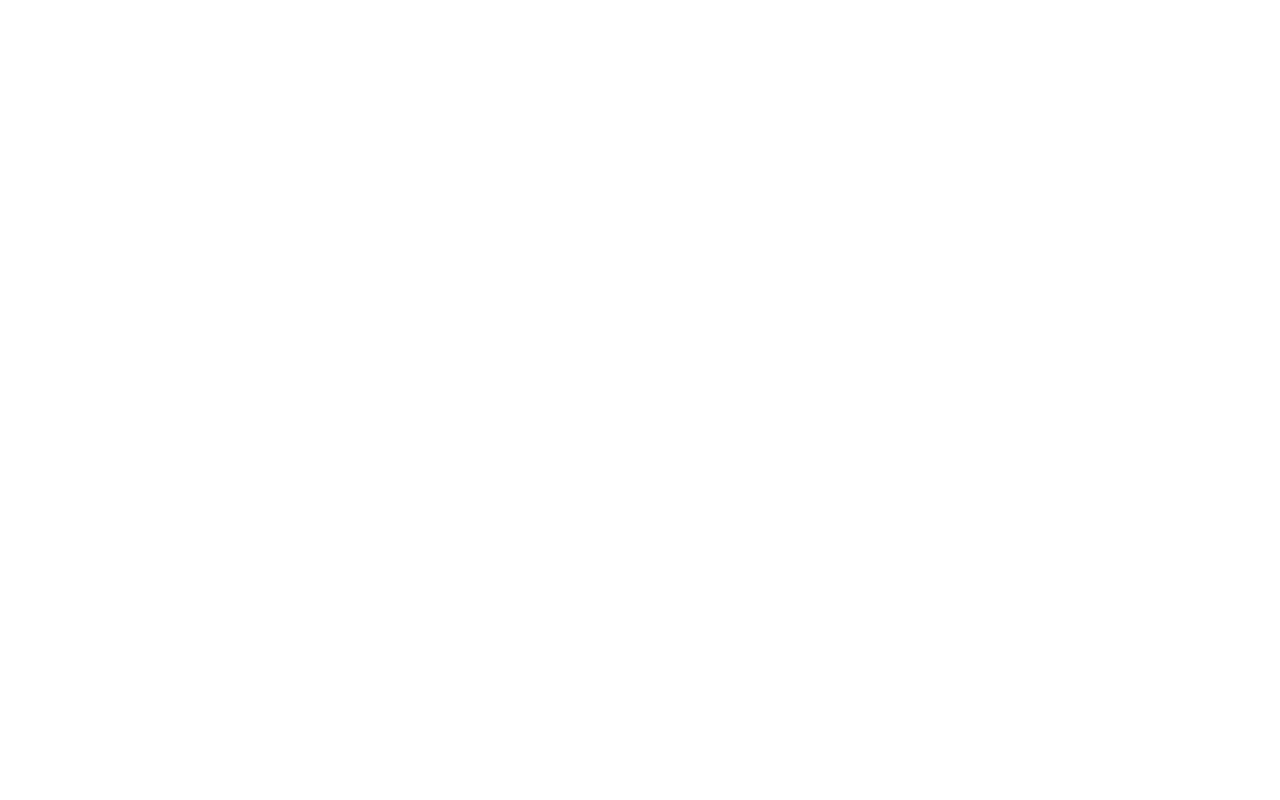
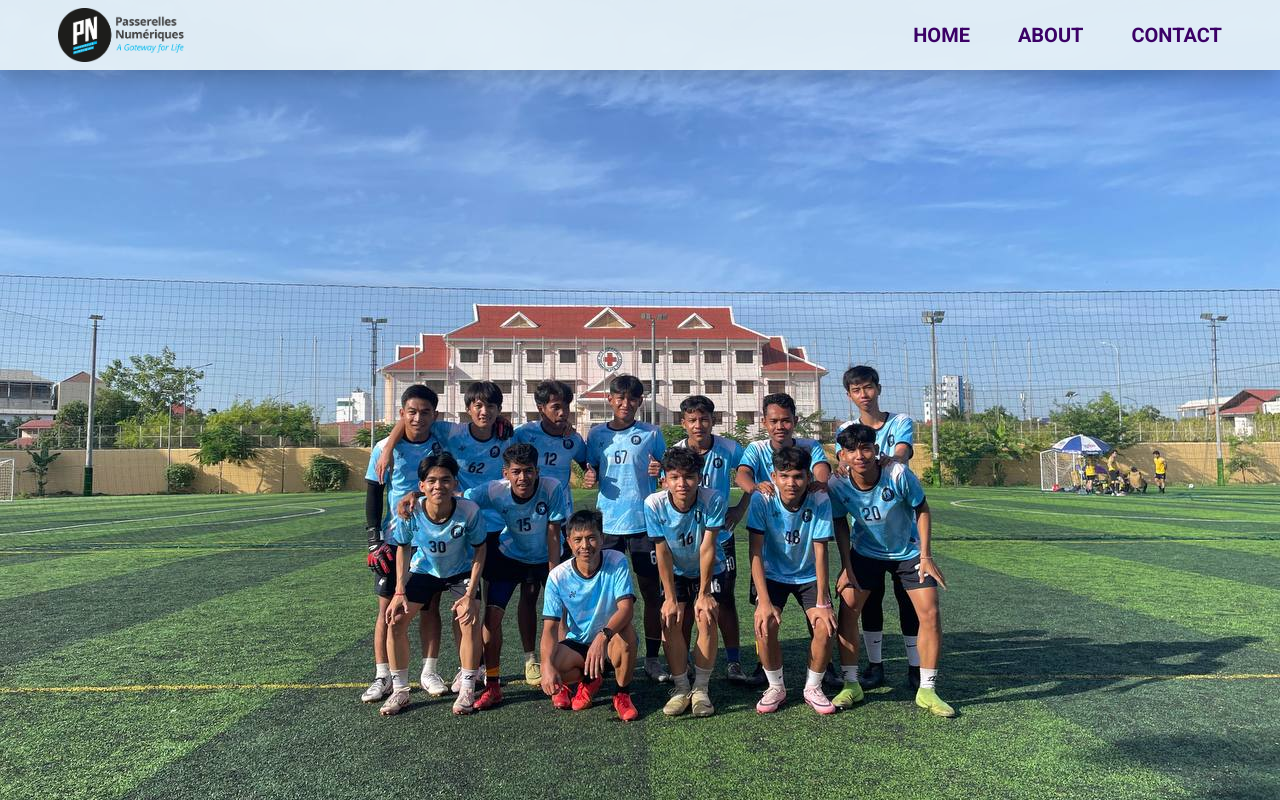
Before and after one commit to TalabReach/Projectgit-group2, a plain HTML site: page index.html in a window 1280 px wide. Drawn offline with Linux system fonts and the light colour scheme.

Commit message:
feat: add navbar

```diff
--- a/index.html
+++ b/index.html
@@ -4,10 +4,17 @@
     <meta charset="UTF-8">
     <meta name="viewport" content="width=device-width, initial-scale=1.0">
     <title>Sport club</title>
+    <link rel="stylesheet" href="/style/main.css">
 </head>
 <body>
-    <nav>
-
+    <!-- Navbar -->
+    <nav class="navbar">
+        <img src="/images/logo.png" alt="Logo">
+        <ul>
+            <li><a href="#">HOME</a></li>
+            <li><a href="#">ABOUT</a></li>
+            <li><a href="#">CONTACT</a></li>
+        </ul>
     </nav>
     <main>
 
--- a/style/main.css
+++ b/style/main.css
@@ -0,0 +1,56 @@
+@import url('https://fonts.googleapis.com/css2?family=Roboto:wght@400;700&display=swap');
+
+* {
+  margin: 0;
+  padding: 0;
+  font-family: "Roboto", sans-serif;
+  box-sizing: border-box;
+}
+
+body {
+  background: url(/images/background.jpg) no-repeat center center/cover;
+  background-attachment: fixed;
+}
+
+/* Navbar */
+.navbar {
+  display: flex;
+  justify-content: space-between;
+  padding: 8px;
+  background-color: rgba(235, 245, 249, 0.9);
+  backdrop-filter: blur(5px);
+  position: fixed;
+  width: 100%;
+  top: 0;
+  left: 0;
+  z-index: 1;
+  box-shadow: rgba(0, 0, 0, 0.2) 0px 8px 20px;
+}
+
+.navbar img {
+  width: 10%;
+  margin-left: 50px;
+}
+
+.navbar ul {
+  display: flex;
+  gap: 48px;
+  align-items: center;
+  margin-right: 50px;
+}
+
+.navbar ul li {
+  list-style: none;
+}
+
+.navbar ul li a {
+  text-decoration: none;
+  font-size: 20px;
+  font-weight: bold;
+  color: #3b0066;
+}
+
+.navbar ul li a:hover {
+  color: #0fbcf9;
+  transition: color 0.3s ease;
+}
```
Also changed, not shown: images/background.jpg (added), images/logo.png (added).
